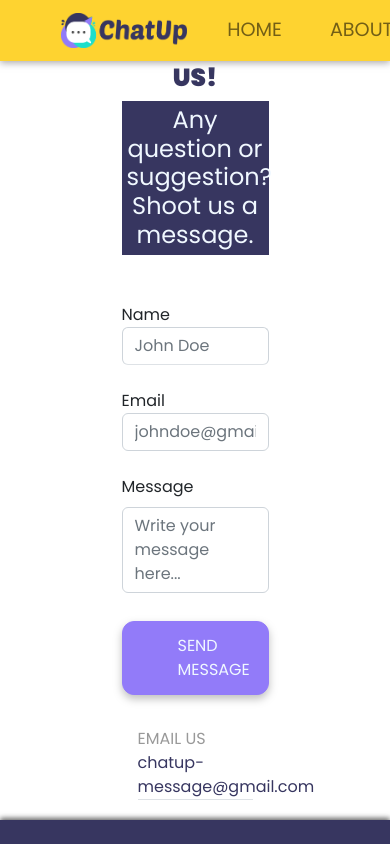
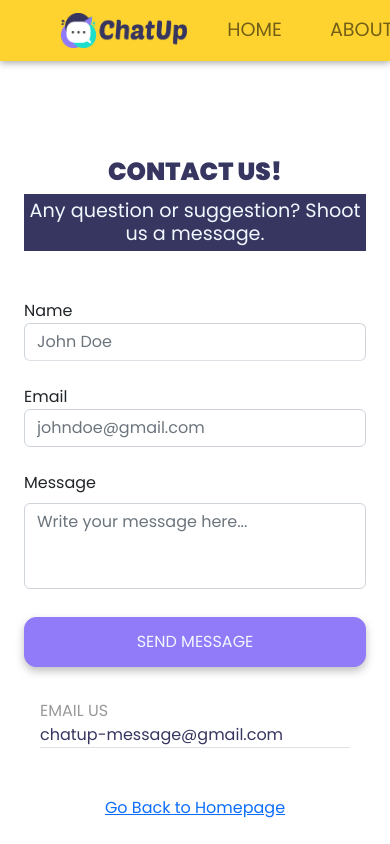
Before and after one commit to XoenLee/CapstoneKodego-ChatUp, a Vue app: page /Contact in a window 390 px wide. Shown: the top 844 px of the page. Built offline with nearby package versions, Linux system fonts and the light colour scheme.

Commit message:
Adjusted sizing units for responsiveness

```diff
--- a/src/styles/style.css
+++ b/src/styles/style.css
@@ -6,7 +6,24 @@ h1 {
   font-weight: bolder;
 }
 
+h2 {
+  font-weight: bold;
+}
+
 h4 {
-  font-size: 2rem;
+  font-size: 1.5rem;
   text-align: center;
+  color: aliceblue;
+  font-weight: 500;
+  background-color: #373660;
+  padding: 5px;
+}
+
+h5 {
+  font-size: 1.2rem;
+  text-align: center;
+  color: aliceblue;
+  font-weight: 500;
+  background-color: #373660;
+  padding: 5px;
 }/*# sourceMappingURL=style.css.map */
--- a/src/styles/style.scss
+++ b/src/styles/style.scss
@@ -13,3 +13,12 @@ h2{
 h4{
     @include headerSubText();
 }
+
+h5{
+    font-size: 1.2rem;
+    text-align: center;
+    color: aliceblue;
+    font-weight: 500;
+    background-color: $secondaryColor;
+    padding: 5px;
+}
--- a/src/views/ContactUsView.vue
+++ b/src/views/ContactUsView.vue
@@ -3,11 +3,11 @@
     <div class="container py-5">
         <div class="row justify-content-center">
 
-            <div class="container__form-section col-6 mt-5 gx-5">
+            <div class="container__form-section col-lg-6 mt-5 gx-5">
                 <div class="form">
                     <div>
                         <h2 class="container__sign-heading text-center">CONTACT US!</h2>
-                        <h4 class="container__sign-subHeading text-center mb-5">Any question or suggestion? Shoot us a message.</h4>
+                        <h5 class="container__sign-subHeading text-center mb-5">Any question or suggestion? Shoot us a message.</h5>
                     </div>
                     <div>
                         <label for="name">Name</label>
@@ -60,8 +60,6 @@
 
     @include centerEvrything();
 
-    height:90vh;
-
     .container{
 
         &__btn2{
--- a/src/views/SignInView.vue
+++ b/src/views/SignInView.vue
@@ -2,11 +2,11 @@
 <div class="sign-in">
     <div class="container py-5">
         <div class="row">
-            <div class="container__img-section col-7 gr-5">
+            <div class="container__img-section col-lg-7 gr-5 d-none d-lg-block">
                 <img class="container__sign-img text-center" src="../assets/sign.png" alt="head">
             </div>
 
-            <div class="container__form-section col-5 mt-5 gx-5">
+            <div class="container__form-section col-lg-5 mt-5 gx-5">
                 <div class="form">
                     <h2 class="container__sign-heading text-center mb-5">SIGN-IN</h2>
                 <input type="email"  class="form-control" placeholder="email">
@@ -45,13 +45,10 @@
 
     @include centerEvrything();
 
-    height:90vh;
-
     .container{
 
         &__sign-img{
-            height:700px;
-            width:auto;
+            width: 100%;
             margin-right: 5rem;
         }
 
```
Also changed, not shown: 1 other file (tests, documents, lock files or other folders).
